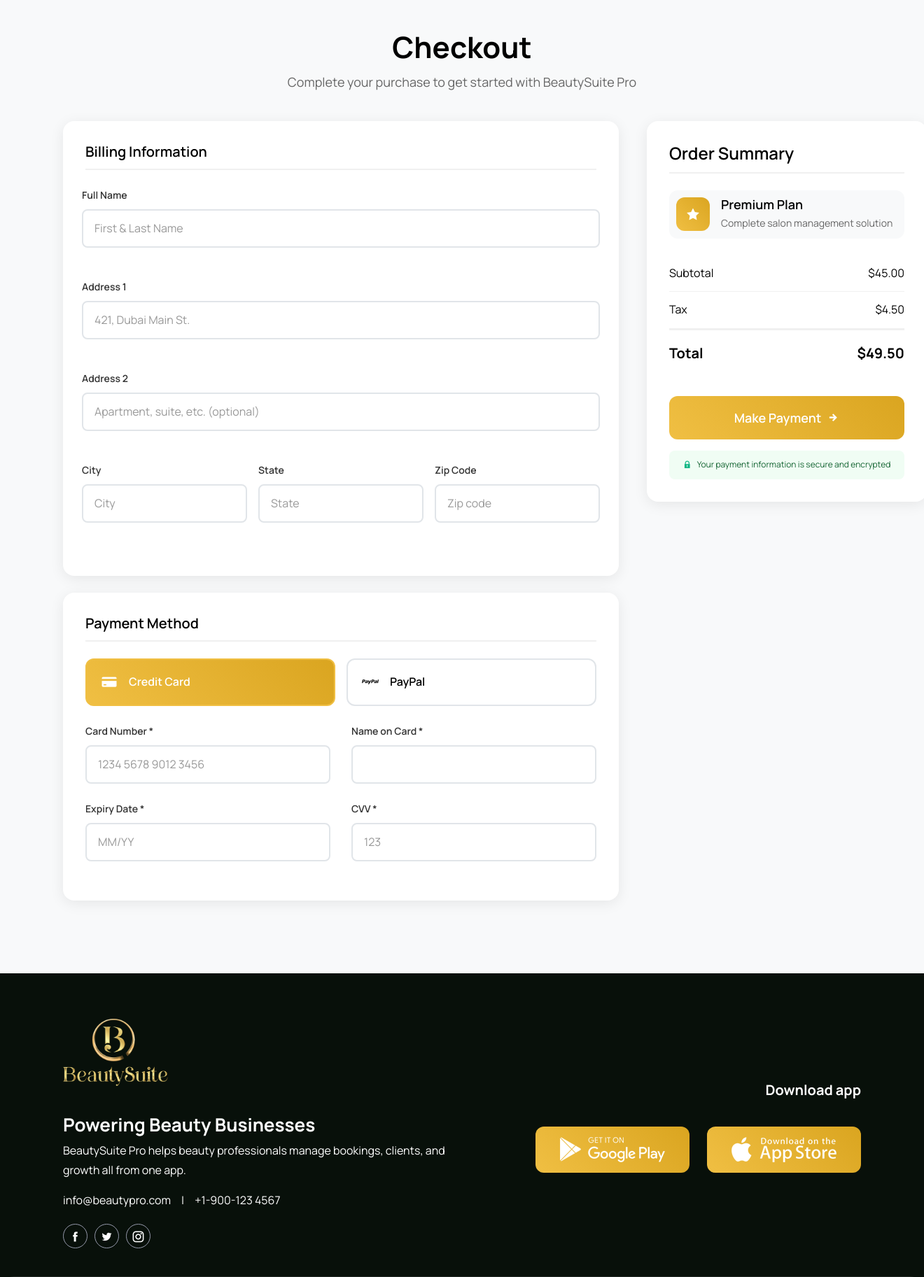
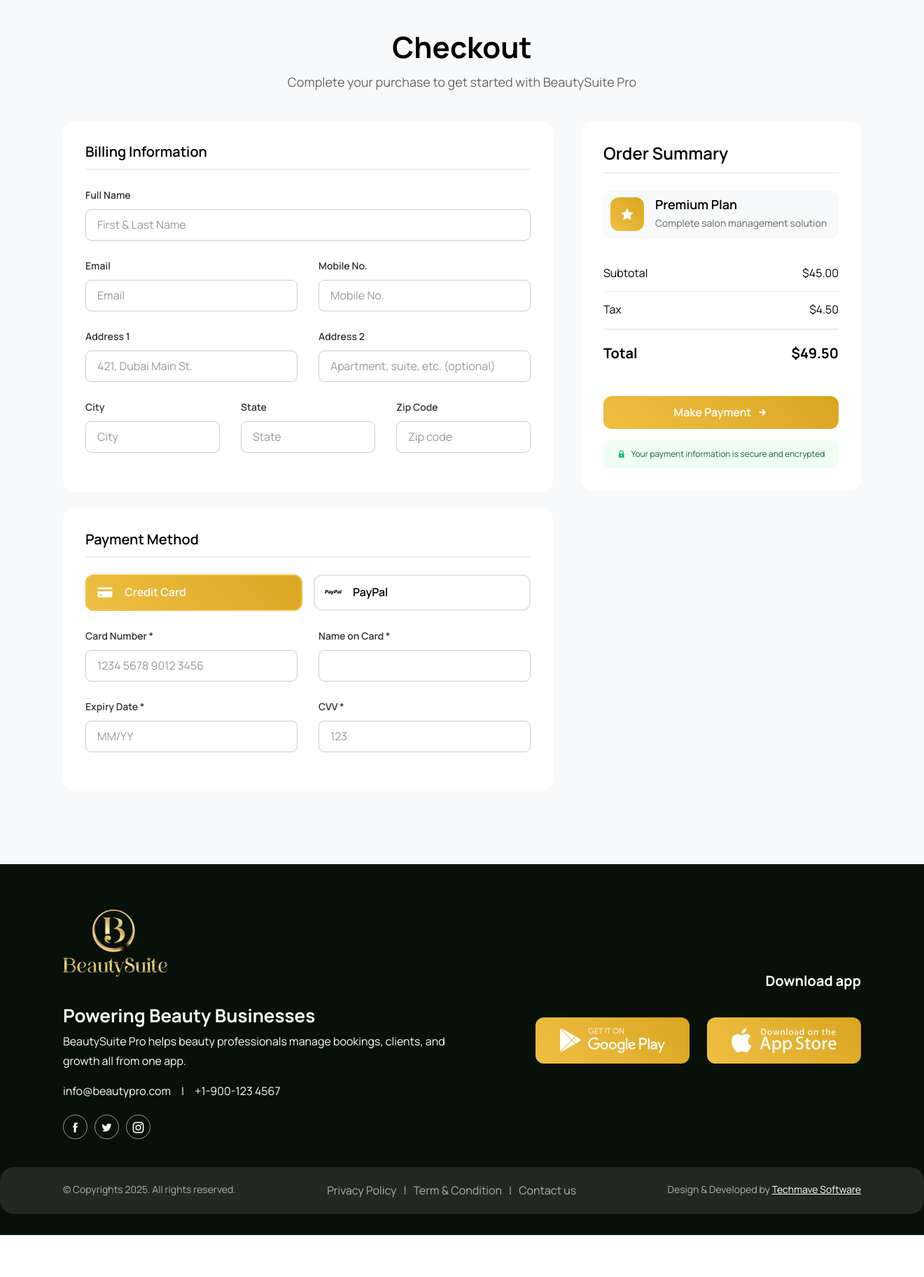
Before and after one commit to AnkurTechmave123/beautyPro-landing, a PHP site: page /checkout.php in a window 1320 px wide. Shown: the part 108-1933 px from the top of the page at 70% size. After the commit the page ends 1873 px from the top, so only its background shows below. Run offline with PHP 8.4, Linux system fonts and the light colour scheme; some libraries are stand-ins or nearby versions.

Commit message:
change of design

```diff
--- a/checkout.php
+++ b/checkout.php
@@ -21,39 +21,54 @@
         <div class="billing-section">
           <h2>Billing Information</h2>
           <form class="billing-form">
-            <div class="form-row">
+            <div class="row">
+              <div class="col-lg-12">
                 <div class="form-group full-width">
                   <label for="fullName">Full Name</label>
                   <input type="text" id="fullName" name="fullName" placeholder="First & Last Name" required>
                 </div>
               </div>
-
-            <div class="form-row">
+              <div class="col-lg-6">
+                 <div class="form-group full-width">
+                  <label for="fullName">Email</label>
+                  <input type="text" id="fullName" name="fullName" placeholder="Email" required>
+                </div>
+              </div>
+               <div class="col-lg-6">
+                 <div class="form-group full-width">
+                  <label for="fullName">Mobile No.</label>
+                  <input type="text" id="fullName" name="fullName" placeholder="Mobile No." required>
+                </div>
+              </div>
+              <div class="col-lg-6">
                 <div class="form-group full-width">
                   <label for="address1">Address 1</label>
                   <input type="text" id="address1" name="address1" placeholder="421, Dubai Main St." required>
                 </div>
               </div>
-
-            <div class="form-row">
+              <div class="col-lg-6">
               <div class="form-group full-width">
                   <label for="address2">Address 2</label>
                   <input type="text" id="address2" name="address2" placeholder="Apartment, suite, etc. (optional)">
                 </div>
               </div>
-
-            <div class="form-row three-col">
+              <div class="col-lg-4">
                 <div class="form-group">
                   <label for="city">City</label>
                   <input type="text" id="city" name="city" placeholder="City" required>
                 </div>
+              </div>
+              <div class="col-lg-4">
                 <div class="form-group">
                 <label for="state">State</label>
                  <input type="text" id="state" name="state" placeholder="State" required>
               </div>
+              </div>
+              <div class="col-lg-4">
                 <div class="form-group">
                 <label for="zipCode">Zip Code</label>
                 <input type="text" id="zipCode" name="zipCode" placeholder="Zip code" required>
+              </div>
               </div>
             </div>
           </form>
--- a/css/checkout.css
+++ b/css/checkout.css
@@ -33,12 +33,11 @@
 }
 
 /* Billing Section */
-.billing-section,
-.payment-section {
+.billing-section, .payment-section {
     background: #fff;
     border-radius: 16px;
     padding: 32px;
-  box-shadow: 0 4px 20px rgba(0, 0, 0, 0.08);
+    /* box-shadow: 0 4px 20px rgba(0, 0, 0, 0.08); */
     margin-bottom: 24px;
 }
 
@@ -81,10 +80,9 @@
   margin-bottom: 8px;
 }
 
-.form-group input,
-.form-group select {
-  padding: 12px 16px;
-  border: 2px solid #e1e5e9;
+.form-group input, .form-group select {
+    padding: 8px 16px;
+    border: 1px solid #caced3;
     border-radius: 8px;
     font-size: 16px;
     transition: all 0.3s ease;
@@ -114,7 +112,7 @@
     display: flex;
     align-items: center;
     gap: 12px;
-  padding: 16px;
+    padding: 8px 10px;
     border: 2px solid #e1e5e9;
     border-radius: 12px;
     cursor: pointer;
@@ -186,7 +184,7 @@
     background: #fff;
     border-radius: 16px;
     padding: 32px;
-  box-shadow: 0 4px 20px rgba(0, 0, 0, 0.08);
+    /* box-shadow: 0 4px 20px rgba(0, 0, 0, 0.08); */
 }
 
 .order-summary-card h2 {
@@ -259,12 +257,12 @@
 
 .place-order-btn {
     width: 100%;
-  padding: 16px 24px;
+    padding: 10px 24px;
     background: linear-gradient(45deg, #f0bf43, #daa520);
     color: #fff;
     border: none;
     border-radius: 12px;
-  font-size: 18px;
+    font-size: 16px;
     font-weight: 600;
     cursor: pointer;
     transition: all 0.3s ease;
@@ -316,7 +314,10 @@
     position: relative;
 
 }
-
+.ModalSuccess a.btn.btn-primary {
+    margin-bottom: 0;
+    padding: 10px;
+}
 /* Responsive Design */
 @media (max-width: 992px) {
   .checkout-content {
--- a/css/custom.css
+++ b/css/custom.css
@@ -292,7 +292,9 @@ footer {
     width: 100%;
     display: none;
 }
-
+section.row_am.our_client {
+    padding-bottom: 10px !important;
+}
 
 @media screen and (max-width: 767px) {
     .banner_section .banner_text {
--- a/css/profile.css
+++ b/css/profile.css
@@ -161,7 +161,7 @@
 
         /* Buttons */
        .btn-custom {
-            padding: 0.625rem 1.25rem;
+    padding: 8px 15px;
     border-radius: var(--radius-md);
     font-weight: 500;
     font-size: 0.875rem;
--- a/header.php
+++ b/header.php
@@ -6,7 +6,7 @@
   <meta charset="UTF-8">
   <meta http-equiv="X-UA-Compatible" content="IE=edge">
   <meta name="viewport" content="width=device-width, initial-scale=1.0">
-  <title>HTML</title>
+  <title>BeautyPro</title>
 
   <!-- icofont-css-link -->
   <link rel="stylesheet" href="css/icofont.min.css">
@@ -26,7 +26,7 @@
 <link rel="stylesheet" href="css/profile.css">
 
   <!-- Favicon -->
-  <link rel="shortcut icon" href="images/favicon.png" type="image/x-icon">
+  <link rel="shortcut icon" href="images/new-image/beautyPro.png" type="image/x-icon">
   <link rel="stylesheet" href="https://cdnjs.cloudflare.com/ajax/libs/font-awesome/7.0.1/css/all.min.css" integrity="sha512-2SwdPD6INVrV/lHTZbO2nodKhrnDdJK9/kg2XD1r9uGqPo1cUbujc+IYdlYdEErWNu69gVcYgdxlmVmzTWnetw==" crossorigin="anonymous" referrerpolicy="no-referrer" />
   <script src="https://code.iconify.design/iconify-icon/3.0.0/iconify-icon.min.js"></script>
 
```
Also changed, not shown: css/login.css (+12 -9 lines), login.php (+39 -11 lines). Lines whose indentation alone changed are shown as unchanged.
